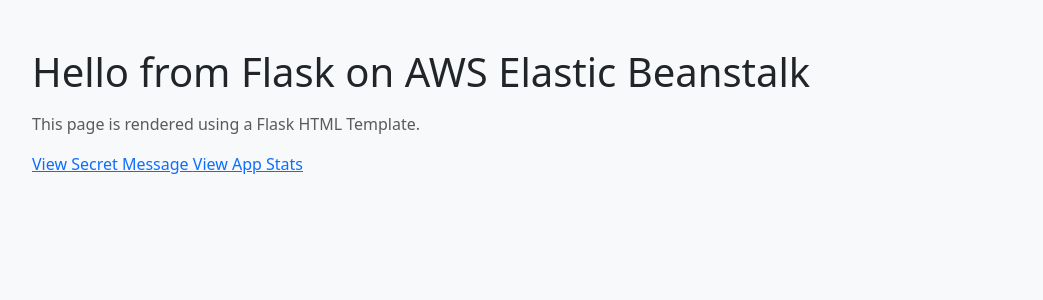
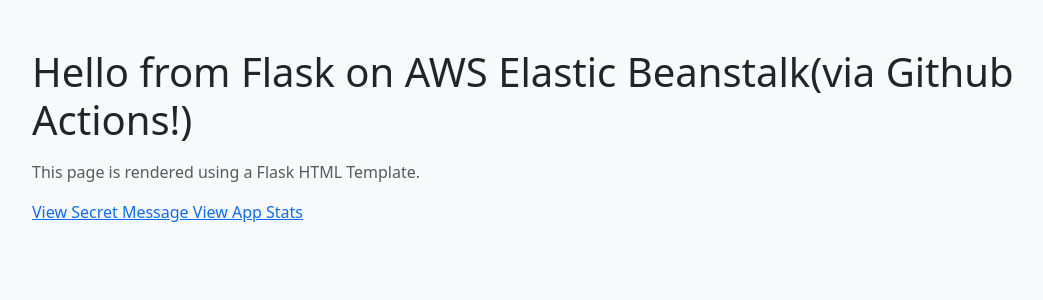
Before and after one commit to vandank/flask-eb-demo, a Flask app: page / in a window 1280 px wide. Shown: the top 300 px of the page, without its empty margins (50-1093 px from the left). Run offline with Flask 3, Linux system fonts and the light colour scheme; some libraries are stand-ins or nearby versions.

Commit message:
test CI/CD: update homepage heading

```diff
--- a/templates/index.html
+++ b/templates/index.html
@@ -10,7 +10,7 @@
     </head>
     <body class="bg-light">
         <div class="container py-5">
-            <h1 class="mb-3">Hello from Flask on AWS Elastic Beanstalk</h1>
+            <h1 class="mb-3">Hello from Flask on AWS Elastic Beanstalk(via Github Actions!)</h1>
             <p class="text-muted">
                 This page is rendered using a Flask HTML Template.
             </p>
```
